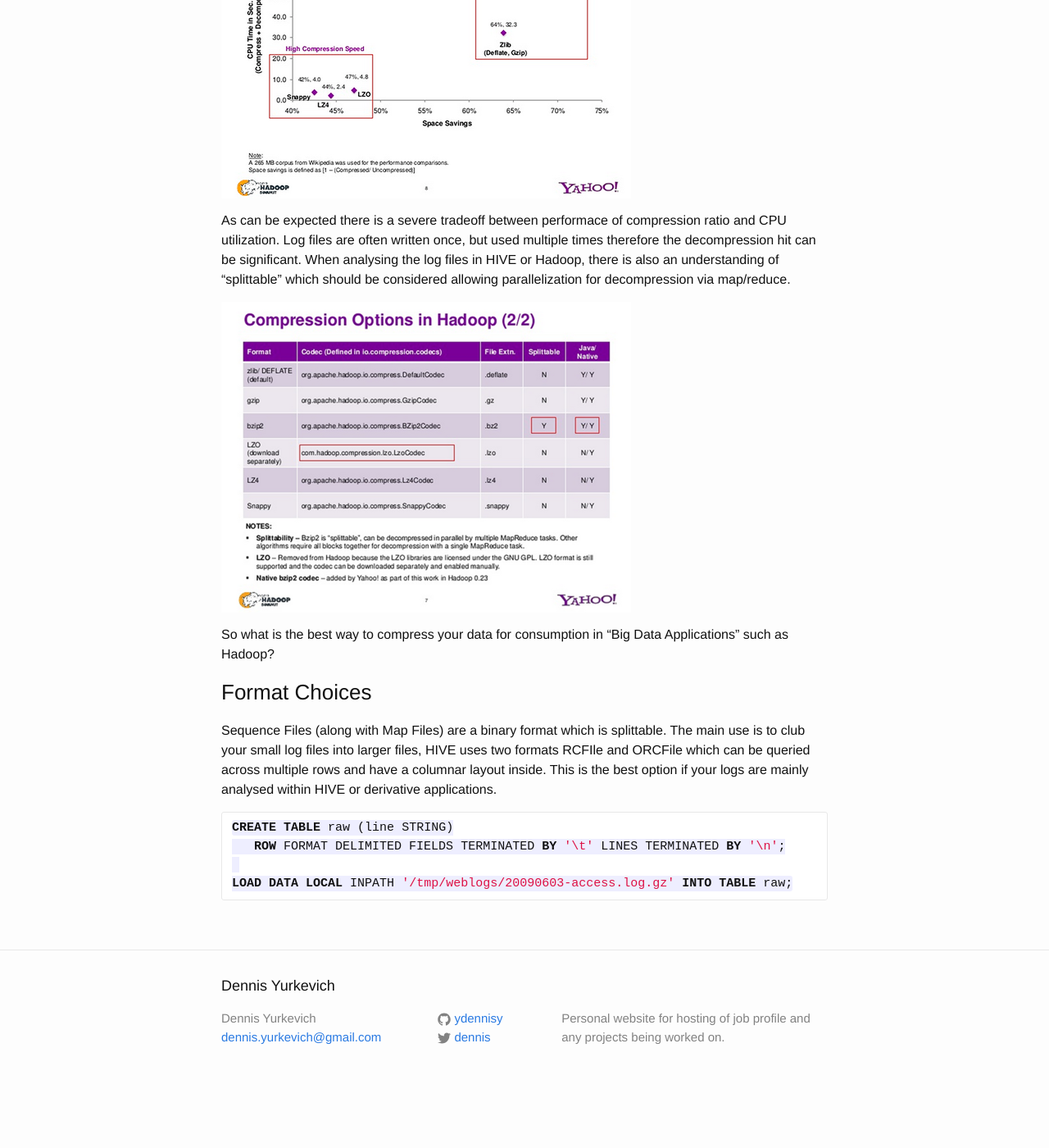
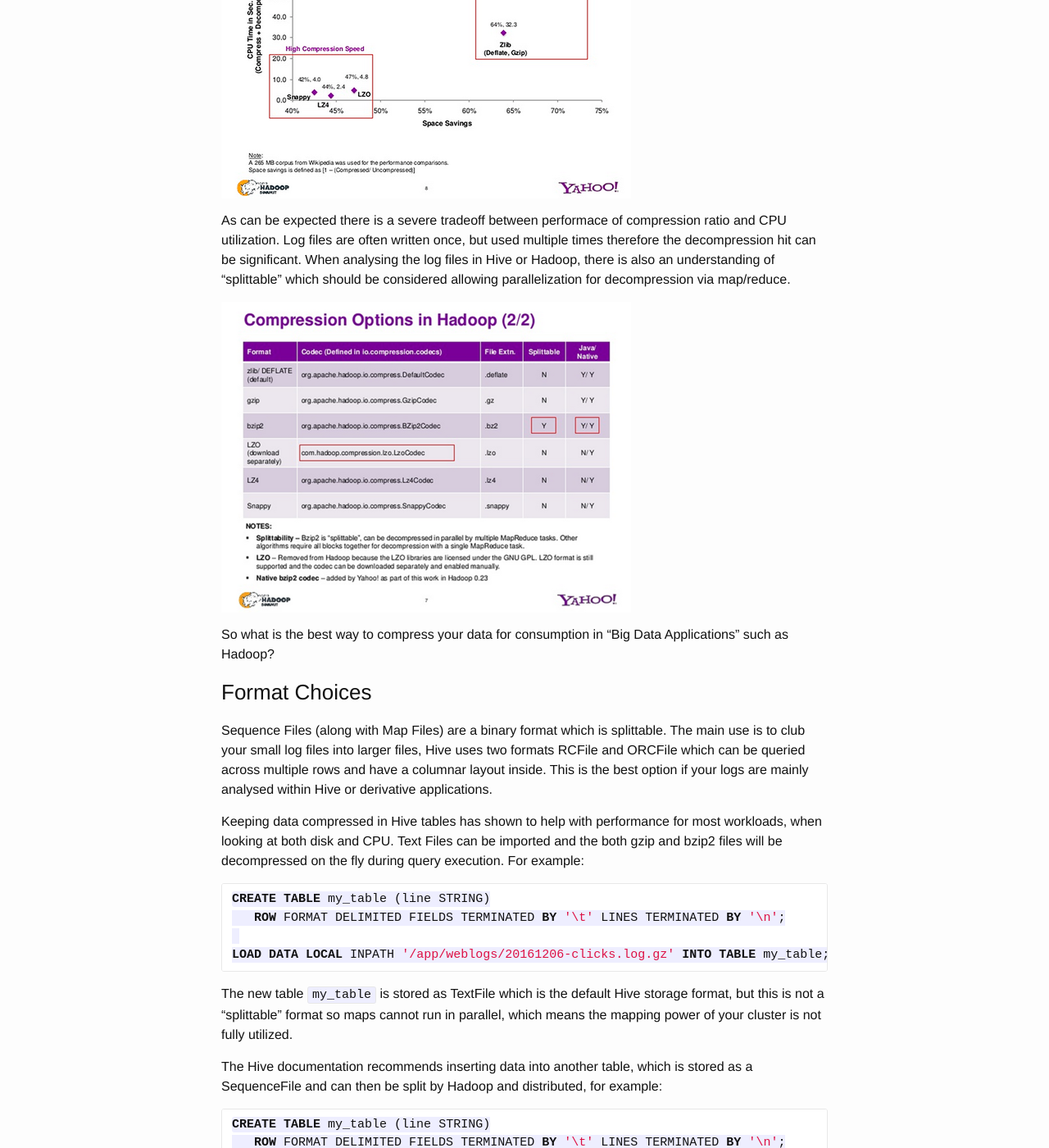
Before and after one commit to ydennisy/ydennisy.github.io, a Jekyll site: the page built from _posts/2016-12-06-compression-storage-log-files.markdown, in a window 1280 px wide and 1400 px high, scrolled down 754 px. Shown: the whole window at 82% size. Built offline with Jekyll 4.4.1, drawn with Linux system fonts in a browser that asks for light colours; before the commit the page ends 2090 px from its top, so only the background shows below that; some of the changed text lies outside the part shown.

Commit message:
Update 2016-12-06-compression-storage-log-files.markdown

````diff
--- a/_posts/2016-12-06-compression-storage-log-files.markdown
+++ b/_posts/2016-12-06-compression-storage-log-files.markdown
@@ -19,7 +19,7 @@ Below is a nice graph from Yahoo about how the different common compression algo
 ![space time tradeoff compression options]({{ site.github.url }}/images/yahoo-compression.png "Space-Time Tradeoff Compression")
 
 
-As can be expected there is a severe tradeoff between performace of compression ratio and CPU utilization. Log files are often written once, but used multiple times therefore the decompression hit can be significant. When analysing the log files in HIVE or Hadoop, there is also an understanding of "splittable" which should be considered allowing parallelization for decompression via map/reduce.
+As can be expected there is a severe tradeoff between performace of compression ratio and CPU utilization. Log files are often written once, but used multiple times therefore the decompression hit can be significant. When analysing the log files in Hive or Hadoop, there is also an understanding of "splittable" which should be considered allowing parallelization for decompression via map/reduce.
 
 
 ![compression options in hadoop]({{ site.github.url }}/images/yahoo-compression-algos.png "Compression Options in Hadoop")
@@ -29,12 +29,31 @@ So what is the best way to compress your data for consumption in "Big Data Appli
 
 ### Format Choices
 
-Sequence Files (along with Map Files) are a binary format which is splittable. The main use is to club your small log files into larger files, HIVE uses two formats RCFIle and ORCFile which can be queried across multiple rows and have a columnar layout inside. This is the best option if your logs are mainly analysed within HIVE or derivative applications.
+Sequence Files (along with Map Files) are a binary format which is splittable. The main use is to club your small log files into larger files, Hive uses two formats RCFile and ORCFile which can be queried across multiple rows and have a columnar layout inside. This is the best option if your logs are mainly analysed within Hive or derivative applications.
 
+Keeping data compressed in Hive tables has shown to help with performance for most workloads, when looking at both disk and CPU. Text Files can be imported and the both gzip and bzip2 files will be decompressed on the fly during query execution. For example:
 
 ```sql
-CREATE TABLE raw (line STRING)
+CREATE TABLE my_table (line STRING)
    ROW FORMAT DELIMITED FIELDS TERMINATED BY '\t' LINES TERMINATED BY '\n';
 
-LOAD DATA LOCAL INPATH '/tmp/weblogs/20090603-access.log.gz' INTO TABLE raw;
+LOAD DATA LOCAL INPATH '/app/weblogs/20161206-clicks.log.gz' INTO TABLE my_table;
 ```
+The new table `my_table` is stored as TextFile which is the default Hive storage format, but this is not a "splittable" format so maps cannot run in parallel, which means the mapping power of your cluster is not fully utilized.
+
+The Hive documentation recommends inserting data into another table, which is stored as a SequenceFile and can then be split by Hadoop and distributed, for example:
+
+```sql
+CREATE TABLE my_table (line STRING)
+   ROW FORMAT DELIMITED FIELDS TERMINATED BY '\t' LINES TERMINATED BY '\n';
+
+CREATE TABLE raw_sequence (line STRING)
+   STORED AS SEQUENCEFILE;
+
+LOAD DATA LOCAL INPATH '/app/weblogs/20161206-clicks.log.gz' INTO TABLE my_table;
+
+SET hive.exec.compress.output=true;
+SET io.seqfile.compression.type=BLOCK;
+INSERT OVERWRITE TABLE raw_sequence SELECT * FROM my_table;
+```
+This method should allow for a much speedier decompression when executing queries on large data sets running on multi node clusters.
````
